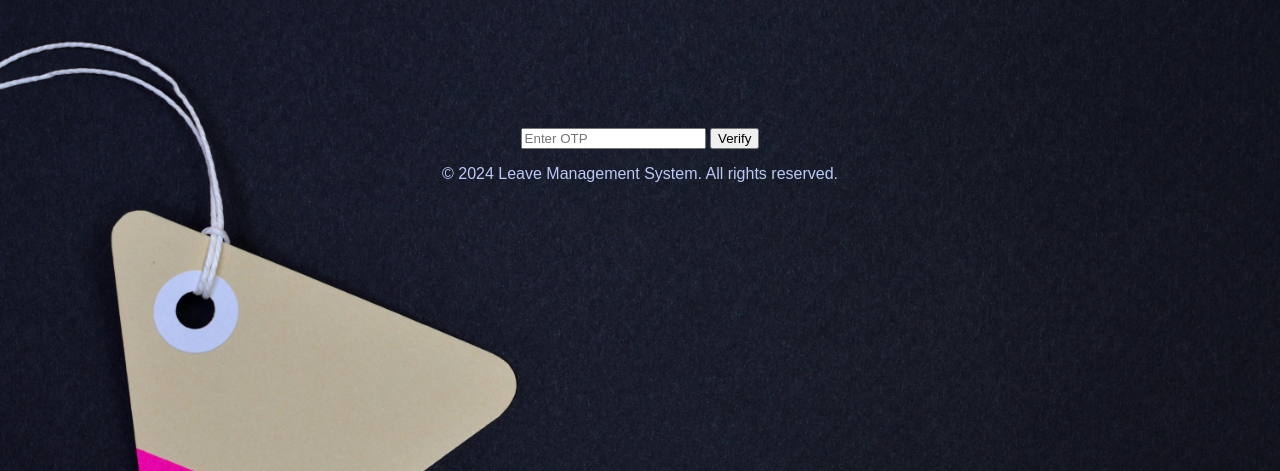
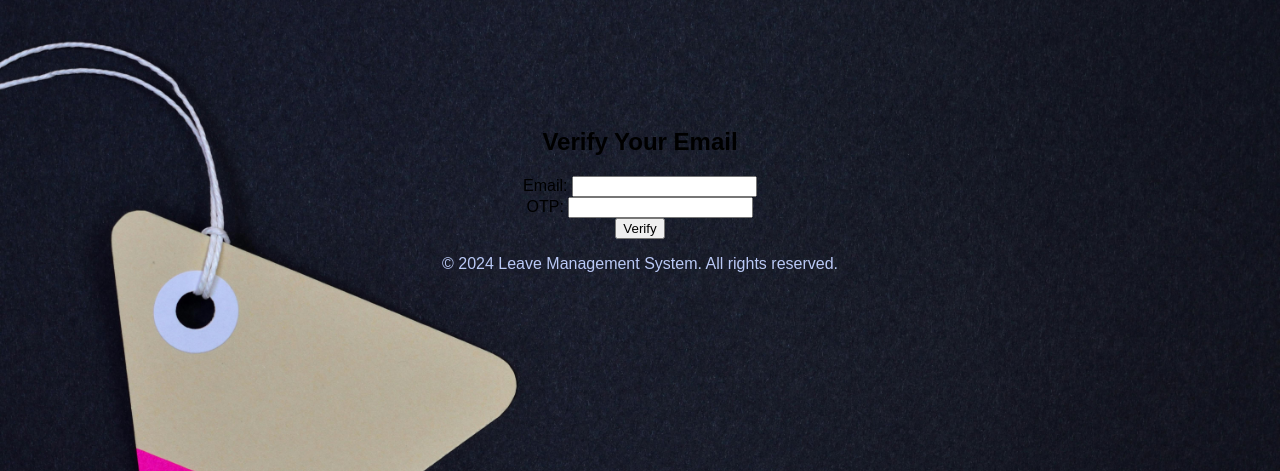
Before and after one commit to Hitman7084/Leave_management_system, a Django app: page /verify_email/ in a window 1280 px wide. Shown: the top 471 px of the page. Run offline with Django 5.2, Linux system fonts and the light colour scheme.

Commit message:
verification in work

```diff
--- a/Leave_mgt_sys/clmsapp/views.py
+++ b/Leave_mgt_sys/clmsapp/views.py
@@ -7,14 +7,11 @@
 from .models import User, OTPVerification
 import random
 
-# OTP
+# Generate OTP
 def generate_otp(user):
-    otp, created = OTPVerification.objects.get_or_create(user=user)
-    otp.otp = str(random.randint(10000, 99999))  # Generate 5-digit OTP
-    otp.expires_at = timezone.now() + timezone.timedelta(minutes=5)  # Set expiry time
-    otp.verified = False
-    otp.save()
-    return otp.otp
+    otp_instance, created = OTPVerification.objects.get_or_create(user=user)
+    otp_instance.generate_otp()
+    return otp_instance.otp
 
 # Register New User (Sends OTP for Email Verification)
 def register(request):
@@ -43,7 +40,7 @@
 
             send_mail(
                 'Account Verification',
-                f'Your OTP is {otp}. It is valid for 5 minutes.',
+                f'Your OTP is {otp}. It is valid for 10 minutes.',
                 os.getenv('EMAIL_HOST_USER'),  # env variables usage here
                 [user.email],
                 fail_silently=False,
@@ -93,7 +90,7 @@
 
             send_mail(
                 'Password Reset Request',
-                f'Your OTP is {otp}. It is valid for 5 minutes.',
+                f'Your OTP is {otp}. It is valid for 10 minutes.',
                 os.getenv('EMAIL_HOST_USER'),
                 [email],
                 fail_silently=False,
--- a/Leave_mgt_sys/templates/verify_email.html
+++ b/Leave_mgt_sys/templates/verify_email.html
@@ -1,12 +1,22 @@
+<!-- filepath: /d:/Coding/Leave_management_system/Leave_mgt_sys/templates/verify_email.html -->
 {% extends "index.html" %}
+{% load static %}
 {% block title %}Verify Email{% endblock %}
 
 {% block content %}
-
-<form method="POST">
-    {% csrf_token %}
-    <input type="text" name="otp" placeholder="Enter OTP" required>
-    <button type="submit">Verify</button>
-</form>
-
+<div class="verify-container">
+    <h2> Verify Your Email </h2>
+    <form method="POST" action="{% url 'verify_email' %}">
+        {% csrf_token %}
+        <div class="form-group">
+            <label for="id_email">Email:</label>
+            <input type="email" name="email" class="form-verify" required id="id_email">
+        </div>
+        <div class="form-group">
+            <label for="id_otp">OTP:</label>
+            <input type="text" name="otp" class="form-verify" required id="id_otp">
+        </div>
+        <button type="submit"> Verify </button>
+    </form>
+</div>
 {% endblock %}
```
